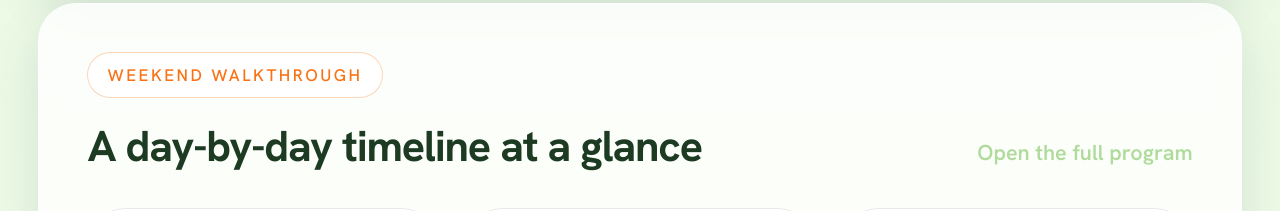
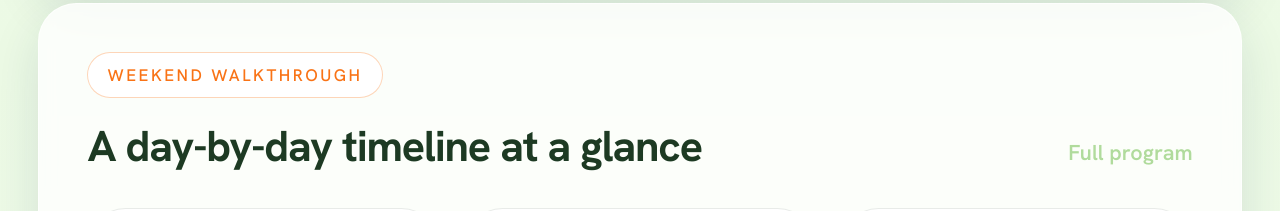
Before and after one commit to shettyjm/sai2026retreat, a Next.js app: page / in a window 1280 px wide. Shown: the part 1780-1991 px from the top of the page. Built offline with nearby package versions, Linux system fonts and the light colour scheme.

Commit message:
Home: rename Weekend Walkthrough link 'Open the full program' -> 'Full program'
Co-Authored-By: Claude Opus 4.7 (1M context) <noreply@anthropic.com>

```diff
--- a/app/page.tsx
+++ b/app/page.tsx
@@ -108,7 +108,7 @@ export default function HomePage() {
               <h2 className="section-title mt-5">A day-by-day timeline at a glance</h2>
             </div>
             <Link href="/agenda" className="text-lg font-semibold text-saffron hover:text-navy">
-              Open the full program
+              Full program
             </Link>
           </div>
           <div className="mt-8 grid gap-5 lg:grid-cols-3">
```
